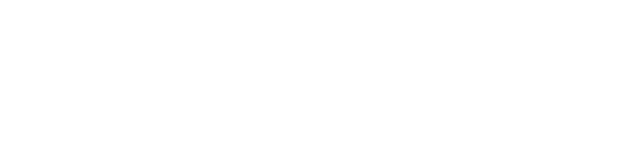
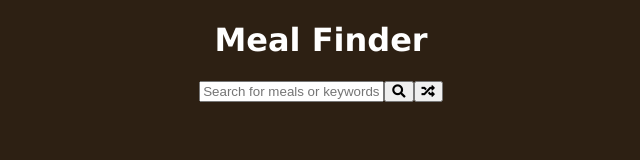
Before and after one commit to ericstober/meal-finder, a plain HTML site: page index.html in a window 1280 px wide. Shown: the whole page, without its empty margins (319-959 px from the left). Drawn offline with Linux system fonts and the light colour scheme.

Commit message:
added html and base styles

```diff
--- a/index.html
+++ b/index.html
@@ -4,11 +4,32 @@
   <meta charset="UTF-8">
   <meta name="viewport" content="width=device-width, initial-scale=1.0">
 
+  <link rel="stylesheet" href="https://cdnjs.cloudflare.com/ajax/libs/font-awesome/5.10.2/css/all.min.css" />
   <link rel="stylesheet" href="style.css">
 
   <title>Meal Finder</title>
 </head>
 <body>
+  <div class="container">
+    <h1>Meal Finder</h1>
+
+    <div class="flex">
+      <form class="flex" id="submit">
+        <input type="text" id="search" placeholder="Search for meals or keywords">
+        <button class="search-btn" type="submit">
+          <i class="fas fa-search"></i>
+        </button>
+      </form>
+
+      <button class="random-btn" id="random">
+        <i class="fas fa-random"></i>
+      </button>
+    </div>
+
+    <div id="result-heading"></div>
+    <div id="meals" class="meals"></div>
+    <div id="single-meal"></div>
+  </div>
 
   <script src="script.js"></script>
 </body>
--- a/style.css
+++ b/style.css
@@ -0,0 +1,24 @@
+* {
+  box-sizing: border-box;
+}
+
+body {
+  background: #2d2013;
+  color: #fff;
+  font-family: Verdana, Geneva, Tahoma, sans-serif;
+  margin: 0;
+}
+
+.container {
+  margin: auto;
+  max-width: 800px;
+  display: flex;
+  flex-direction: column;
+  align-items: center;
+  justify-content: center;
+  text-align: center;
+}
+
+.flex {
+  display: flex;
+}
```
